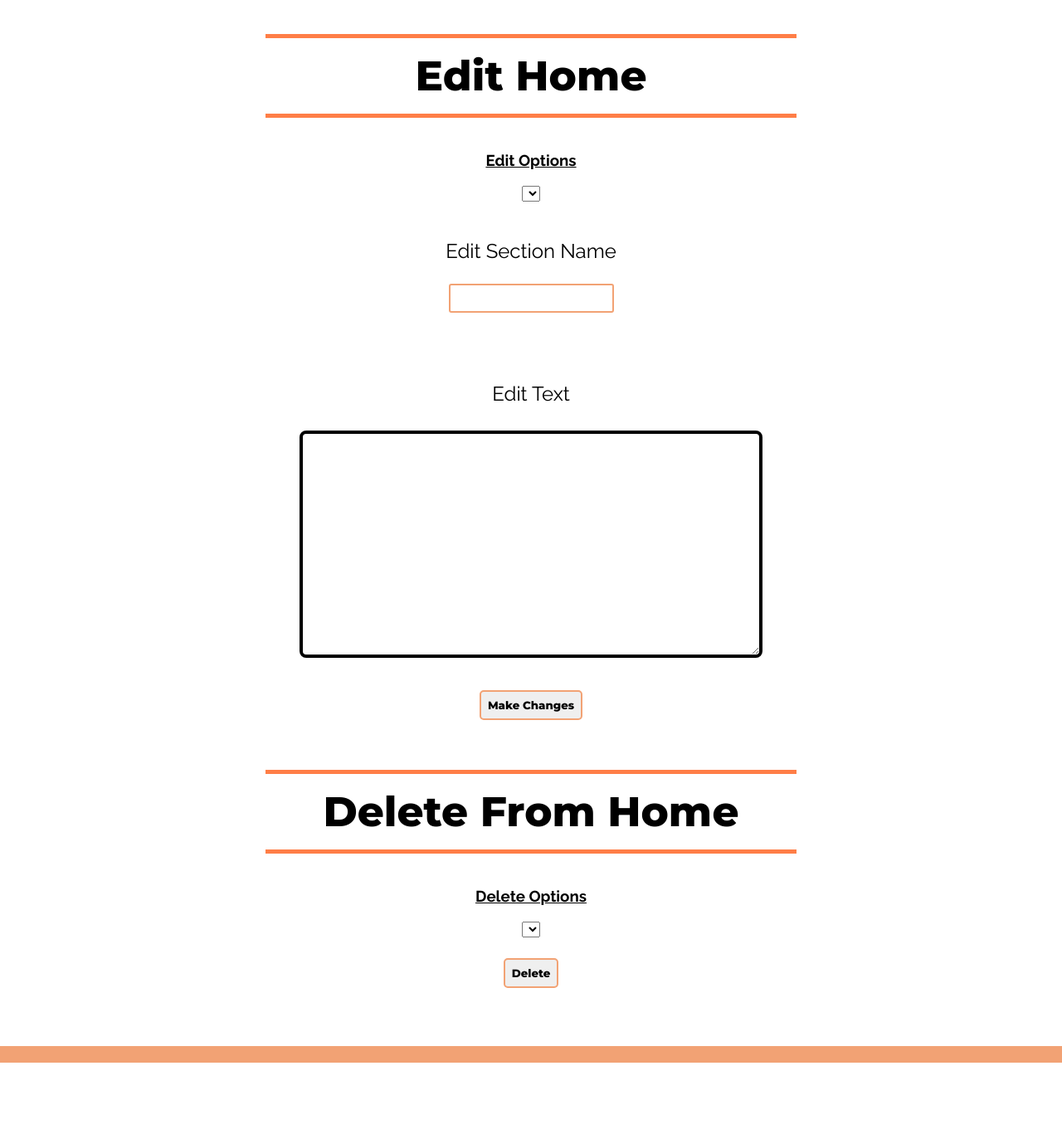
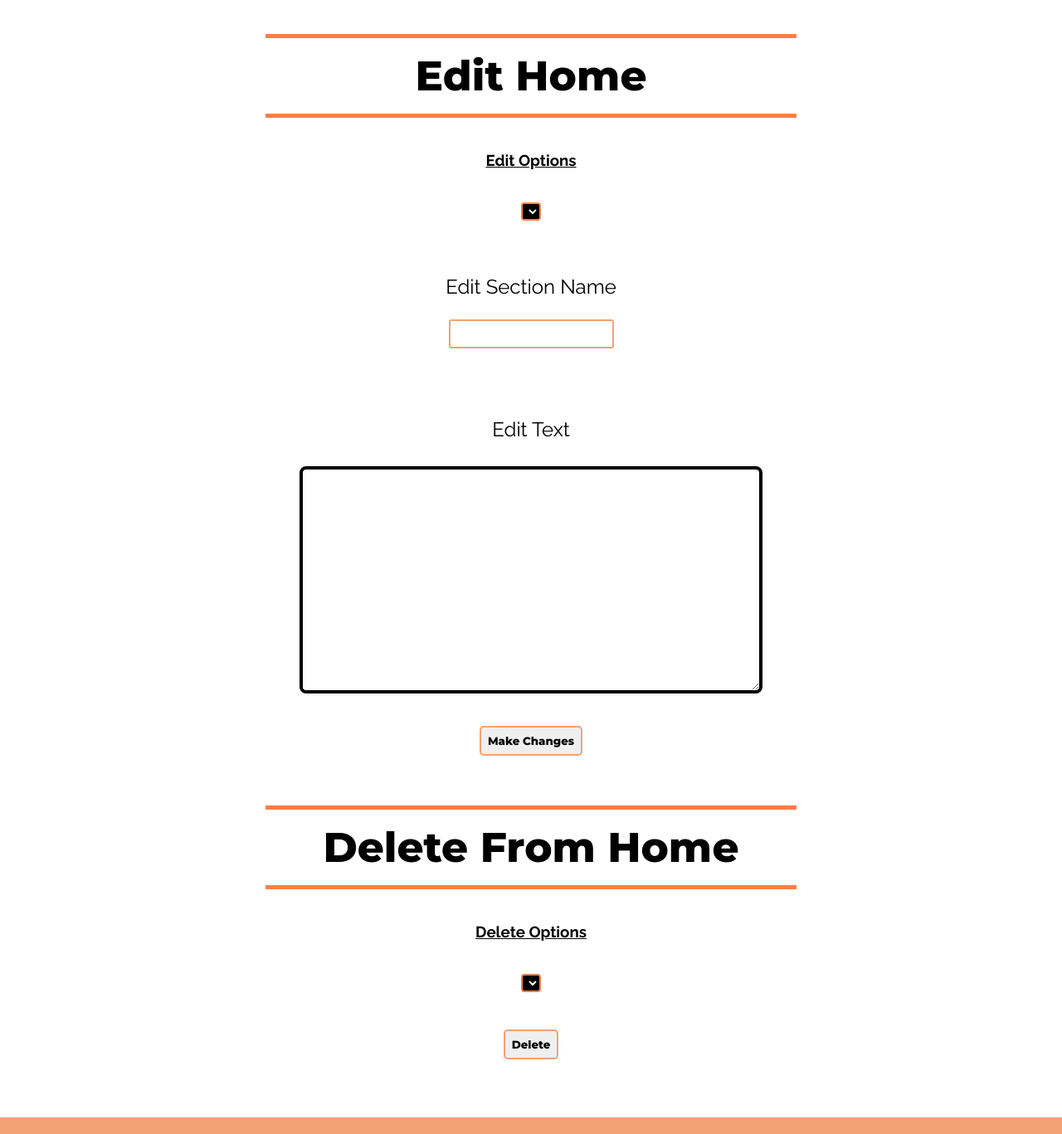
Before and after one commit to FuryMuso/Project-2-CMS, a PHP site: page /home-form.php in a window 1280 px wide. Shown: the part 787-2154 px from the top of the page at 83% size. Before the commit the page ends 2068 px from the top, so only its background shows below. Run offline with PHP 8.4, Linux system fonts and the light colour scheme; data that the repository does not hold is empty.

Commit message:
added styes to select in html

```diff
--- a/cms-form.css
+++ b/cms-form.css
@@ -79,3 +79,13 @@ textarea {
     margin: 10px 0px 10px 0px;
     padding: 5px;
 }
+
+select {
+    font-family: 'Raleway',sans-serif;
+    font-weight: bold;
+    background-color: #000000;
+    color: #FFFFFF;
+    border: 2px solid #FF7E47;
+    border-radius: 4px;
+    margin: 20px 0px 20px 0px;
+}
```
